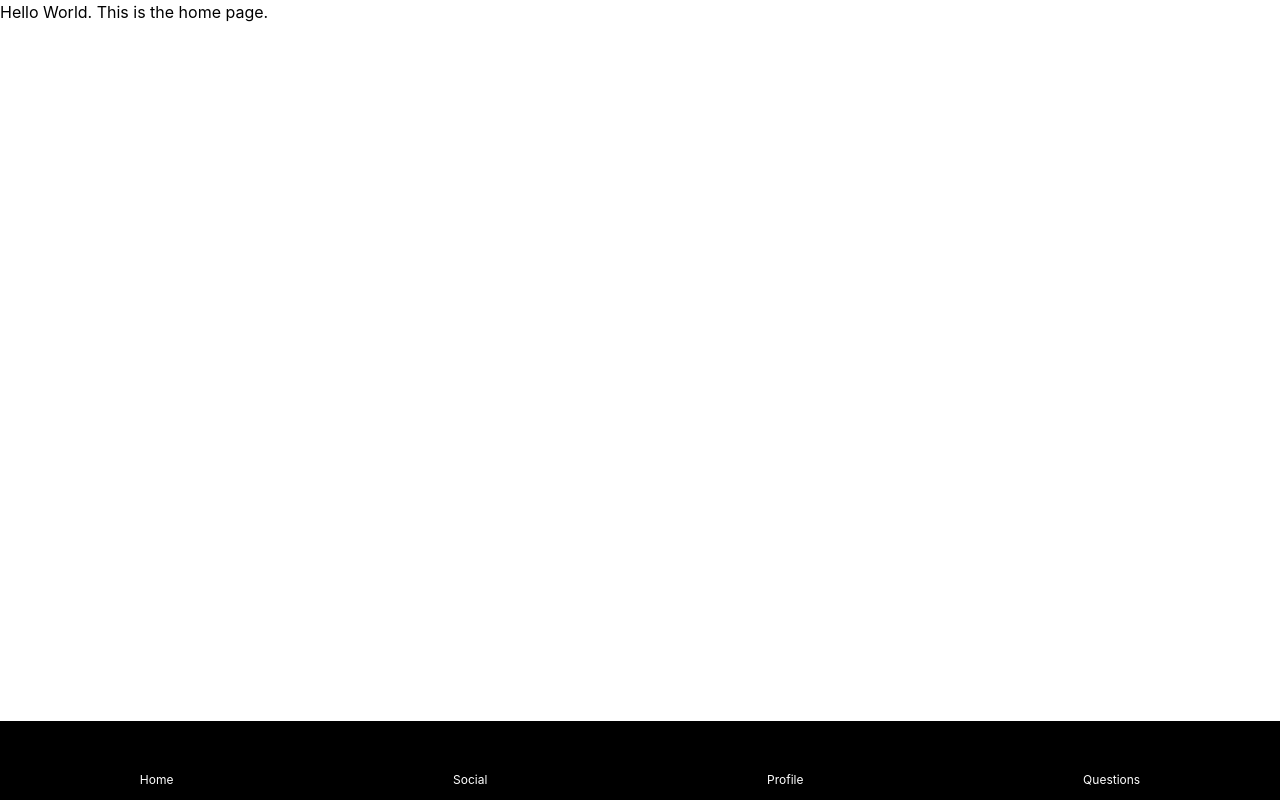
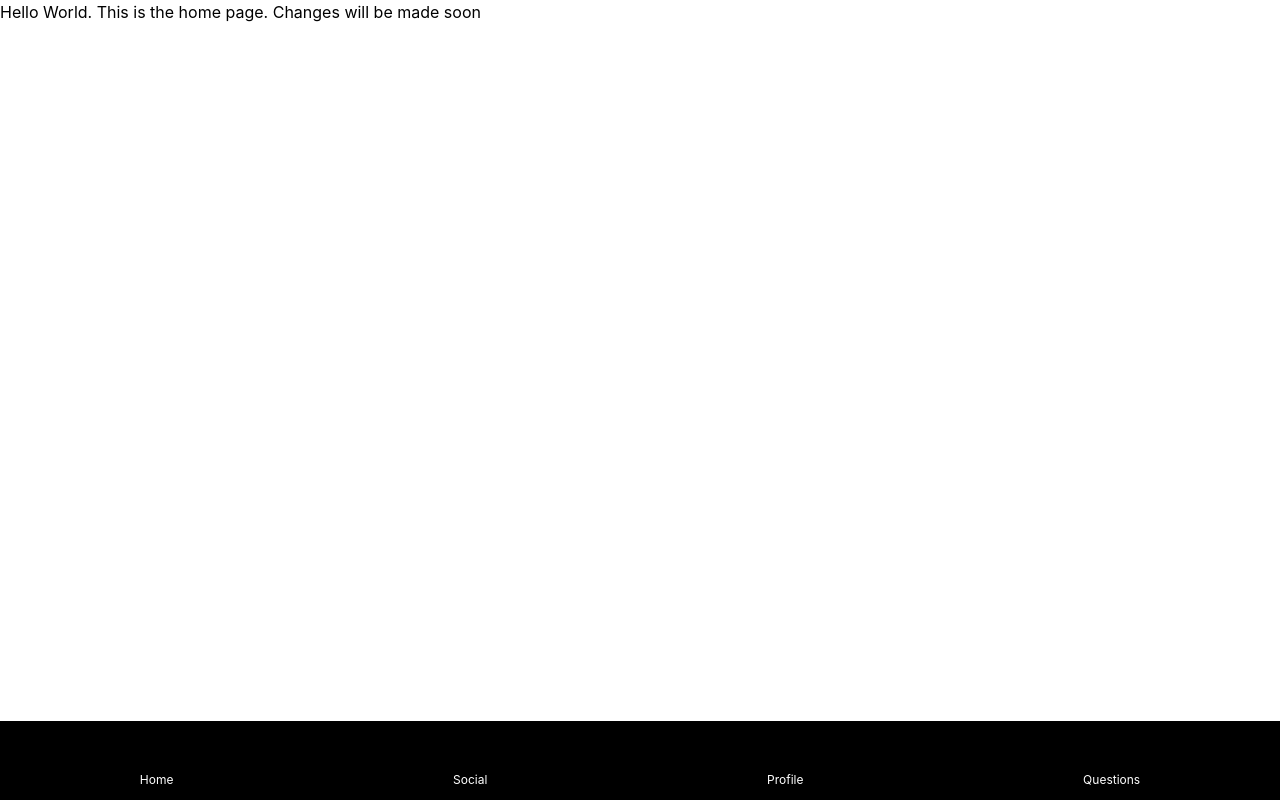
Before and after one commit to RajayPreddie/questions, a Next.js app: page / in a window 1280 px wide. Built offline with nearby package versions, Linux system fonts and the light colour scheme; some icons are missing.

Commit message:
another test

```diff
--- a/src/pages/index.tsx
+++ b/src/pages/index.tsx
@@ -1,13 +1,13 @@
-import Head from "next/head";
-import Link from "next/link";
-import styles from "./index.module.css";
-import React from "react";
+import Head from 'next/head';
+import Link from 'next/link';
+import React from 'react';
 
+import styles from './index.module.css';
 
 export default function Home() {
   return (
     <>
-      <div> Hello World. This is the home page.</div>
+      <div> Hello World. This is the home page. Changes will be made soon</div>
     </>
   );
 }
```
Also changed, not shown: src/pages/signin.tsx (+35 -23 lines).
